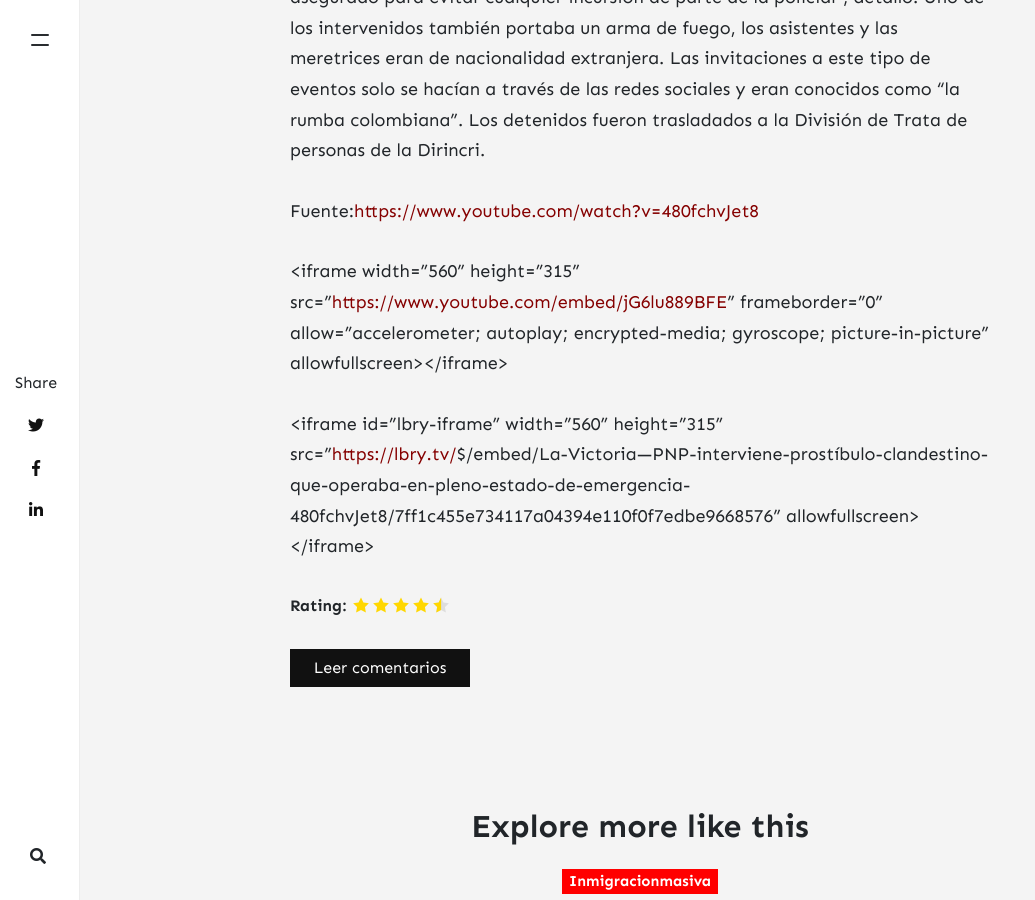
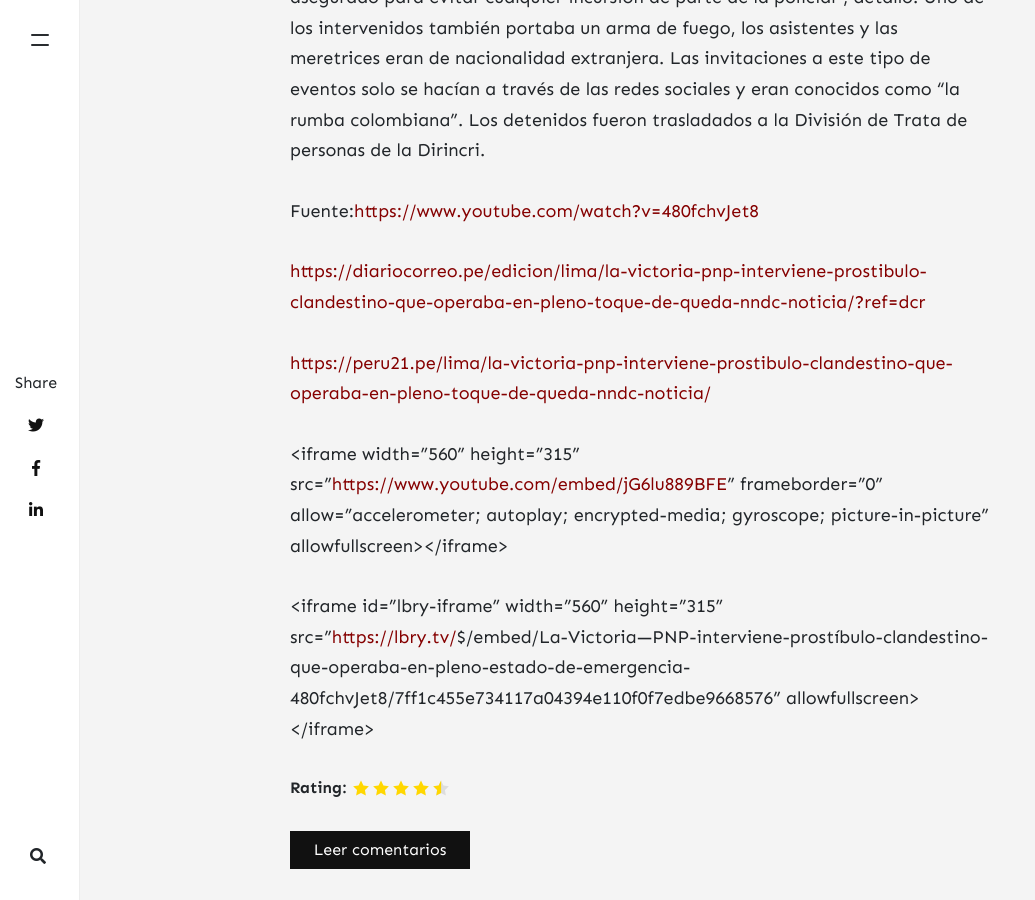
Before and after one commit to perudesperto/perudesperto.github.io, a Jekyll site: the page built from _posts/2020-07-18-pnp-interviene-prostibulo-clandestino-donde-atendian-venezolanas-y-colombianas-en-pleno-estado-de-emergencia.md, in a window 1280 px wide and 900 px high, scrolled down 1669 px. Shown: the whole window, without its empty margins (0-1035 px from the left). Built offline with Jekyll 4.4.1, drawn with Linux system fonts in a browser that asks for light colours; nearby versions of some CDN libraries; comment, search, counter and statistics services are not loaded; some of the changed lines change nothing that is shown.

Commit message:
Update from Forestry.io perudesperto updated _posts/2020-07-18-pnp-interviene-prostibulo-clandestino-donde-atendian-venezolanas-y-colombianas-en-pleno-estado-de-emergencia.md

```diff
--- a/_posts/2020-07-18-pnp-interviene-prostibulo-clandestino-donde-atendian-venezolanas-y-colombianas-en-pleno-estado-de-emergencia.md
+++ b/_posts/2020-07-18-pnp-interviene-prostibulo-clandestino-donde-atendian-venezolanas-y-colombianas-en-pleno-estado-de-emergencia.md
@@ -17,6 +17,10 @@ Las autoridades policiales intervinieron un prostíbulo clandestino que parecía
 
 Fuente:[https://www.youtube.com/watch?v=480fchvJet8](https://www.youtube.com/watch?v=480fchvJet8 "https://www.youtube.com/watch?v=480fchvJet8")
 
+[https://diariocorreo.pe/edicion/lima/la-victoria-pnp-interviene-prostibulo-clandestino-que-operaba-en-pleno-toque-de-queda-nndc-noticia/?ref=dcr](https://diariocorreo.pe/edicion/lima/la-victoria-pnp-interviene-prostibulo-clandestino-que-operaba-en-pleno-toque-de-queda-nndc-noticia/?ref=dcr "https://diariocorreo.pe/edicion/lima/la-victoria-pnp-interviene-prostibulo-clandestino-que-operaba-en-pleno-toque-de-queda-nndc-noticia/?ref=dcr")
+
+[https://peru21.pe/lima/la-victoria-pnp-interviene-prostibulo-clandestino-que-operaba-en-pleno-toque-de-queda-nndc-noticia/](https://peru21.pe/lima/la-victoria-pnp-interviene-prostibulo-clandestino-que-operaba-en-pleno-toque-de-queda-nndc-noticia/ "https://peru21.pe/lima/la-victoria-pnp-interviene-prostibulo-clandestino-que-operaba-en-pleno-toque-de-queda-nndc-noticia/")
+
 <iframe width="560" height="315" src="[https://www.youtube.com/embed/jG6lu889BFE](https://www.youtube.com/embed/jG6lu889BFE "https://www.youtube.com/embed/jG6lu889BFE")" frameborder="0" allow="accelerometer; autoplay; encrypted-media; gyroscope; picture-in-picture" allowfullscreen></iframe>
 
 <iframe id="lbry-iframe" width="560" height="315" src="[https://lbry.tv/](https://lbry.tv/ "https://lbry.tv/")$/embed/La-Victoria---PNP-interviene-prostíbulo-clandestino-que-operaba-en-pleno-estado-de-emergencia-480fchvJet8/7ff1c455e734117a04394e110f0f7edbe9668576" allowfullscreen></iframe>
```
